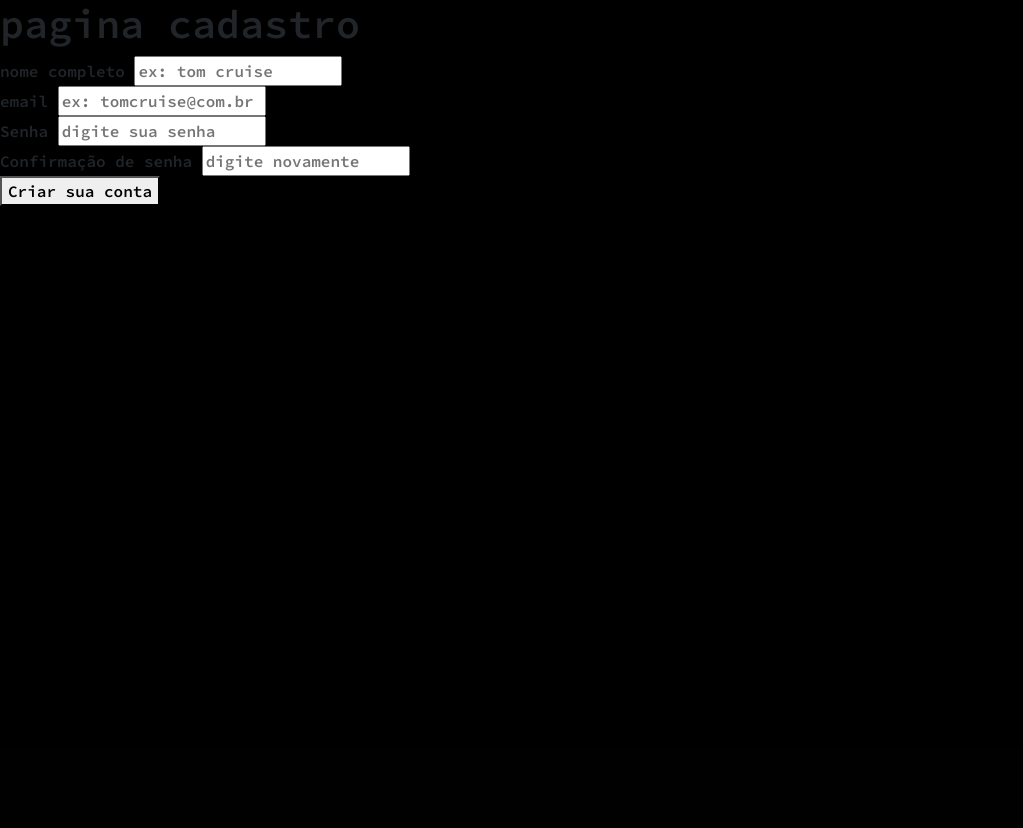
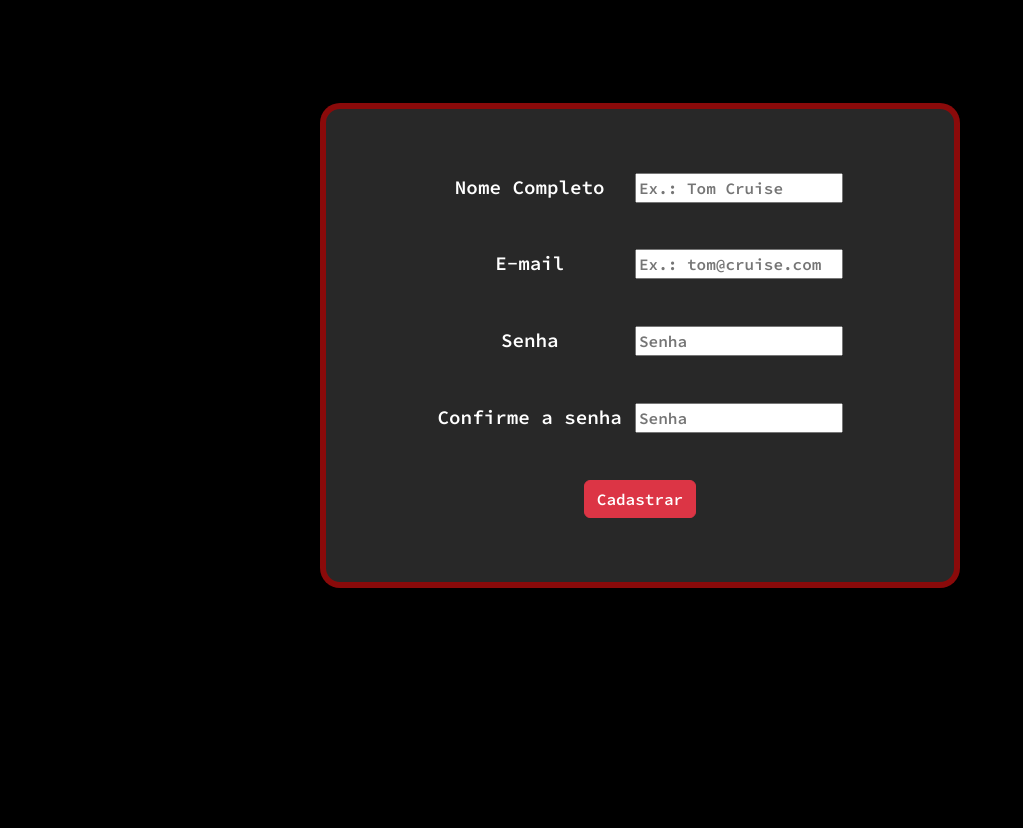
Before and after one commit to LucasBoelter/DuplaDeDois, a Django app: page /usuario/cadastro/ in a window 1280 px wide. Shown: the part 51-879 px from the top of the page, without its empty margins (0-1023 px from the left). Before the commit the page ends 257 px from the top, so only its background shows below. Run offline with Django 4.2, Linux system fonts and the light colour scheme.

Commit message:
cadastro pelo django e css nas paginas

```diff
--- a/meus_statics/global/css/style.css
+++ b/meus_statics/global/css/style.css
@@ -35,3 +35,23 @@
 }
 
 /* FIM topo */
+
+/* user */
+
+.caixa_user {
+    border: solid 6px;
+    border-color: rgba(172, 0, 0, 0.747);
+    border-radius: 20px;
+    margin: 8% 25% 40% 25%;
+    text-align: center;
+    background-color: #ffffff28;
+    padding: 5% 0;
+}
+
+.nome_campo {
+    color: #ffffff;
+    font-size: 1.5vw;
+    margin-right: 3px;
+}
+
+/* fim user */
--- a/meus_templates/global/paginas/base_index.html
+++ b/meus_templates/global/paginas/base_index.html
@@ -14,4 +14,5 @@
     {% block menu %}{% include 'global/parciais/menu.html' %}{% endblock menu %}
     {% block conteudo %}{% endblock conteudo %}
 </body>
+    {% block js %}{% endblock js %}
 </html>
--- a/requisitos.txt
+++ b/requisitos.txt
@@ -1,7 +1,6 @@
 asgiref==3.7.2
 astroid==2.15.6
 autopep8==2.0.2
-backports.zoneinfo==0.2.1
 colorama==0.4.6
 dill==0.3.6
 Django==4.2.3
--- a/usuario_app/forms.py
+++ b/usuario_app/forms.py
@@ -7,7 +7,7 @@ class LoginForms(forms.Form):
         max_length = 100,
         widget = forms.TextInput(
             attrs= {
-                'placeholder': 'ex: Tom Cruise',
+                'placeholder': 'Ex: Tom Cruise',
             }
         )
     )
@@ -18,7 +18,52 @@ class LoginForms(forms.Form):
         max_length=70,
         widget= forms.PasswordInput(
             attrs={
-                'placeholder':'sua senha',
+                'placeholder':'Sua senha',
             }
         )
     )
+
+class CadastroForms(forms.Form):
+    nome_completo = forms.CharField(
+        label= 'Nome Completo',
+        required=True,
+        max_length=100,
+        widget=forms.TextInput(
+            attrs={
+                'placeholder': 'Ex.: Tom Cruise',
+            }
+        )
+    )
+
+    email = forms.EmailField(
+        label= 'E-mail',
+        required=True,
+        max_length=50,
+        widget=forms.EmailInput(
+            attrs={
+                'placeholder': 'Ex.: tom@cruise.com',
+            }
+        )
+    )
+
+    senha1 = forms.CharField(
+        label = 'Senha',
+        required=True,
+        max_length=70,
+        widget= forms.PasswordInput(
+            attrs={
+                'placeholder':'Senha',
+            }
+        )
+    )
+
+    senha2 = forms.CharField(
+        label = 'Confirme a senha',
+        required=True,
+        max_length=70,
+        widget= forms.PasswordInput(
+            attrs={
+                'placeholder':'Senha',
+            }
+        )
+    )
--- a/usuario_app/templates/usuario_app/paginas/cadastro.html
+++ b/usuario_app/templates/usuario_app/paginas/cadastro.html
@@ -1,28 +1,23 @@
 {% extends 'global/paginas/base_index.html' %}
-{% block titulo_aba %}Cine Dupla D2{% endblock titulo_aba %}
+{% block titulo_aba %}Cadastro{% endblock titulo_aba %}
 {% block conteudo %}
-<h1>pagina cadastro</h1>
 <section>
-    <form action="" method="">
-        <div>
-            <label for="nome_cadastro"><b>nome completo</b></label>
-            <input type="text" name="nome_cadastro" placeholder="ex: tom cruise" required>
-        </div>
-        <div>
-            <label for="email"><b>email</b></label>
-            <input type="email" name="email" placeholder="ex: tomcruise@com.br" required>
-        </div>
-        <div>
-            <label for="senha1"><b>Senha</b></label>
-            <input type="password" name="senha1" placeholder="digite sua senha" required>
-        </div>
-        <div>
-            <label for="senha2"><b>Confirmação de senha</b></label>
-            <input type="password" name="senha2" placeholder="digite novamente" required>
-        </div>
-        <div>
-            <button type="submit">Criar sua conta</button>
-        </div>
-    </form>
+    <div class='caixa_user'>
+        <form action="{% url 'usuario_app:cadastro' %}" method="POST">
+            {% csrf_token %}
+            {% for campo in formulario.visible_fields %}
+            <div class="">
+                <label class="form-label" form="{{ campo.id_for_label }}" style='width: 30%;'><p class='nome_campo'>{{ campo.label }}</p></label>
+
+                {{ campo }}
+            </div>
+
+            <br>
+            {% endfor %}
+            <div class="">
+                <button class='btn btn-danger' type="submit">Cadastrar</button>
+            </div>
+        </form>
+    </div>
 </section>
 {% endblock conteudo %}
--- a/usuario_app/views.py
+++ b/usuario_app/views.py
@@ -1,5 +1,5 @@
 from django.shortcuts import render
-from usuario_app.forms import LoginForms
+from usuario_app.forms import LoginForms , CadastroForms
 
 def view_index(request):
     return render(request, "usuario_app/paginas/index.html", )
@@ -9,4 +9,5 @@ def view_login(request):
     return render(request, "usuario_app/paginas/login.html", context = {'formulario':formulario})
 
 def view_cadastro(request):
-    return render(request, "usuario_app/paginas/cadastro.html", )
+    formulario = CadastroForms()
+    return render(request, "usuario_app/paginas/cadastro.html", context = {'formulario':formulario})
```
Also changed, not shown: usuario_app/templates/usuario_app/paginas/login.html (+16 -8 lines).
